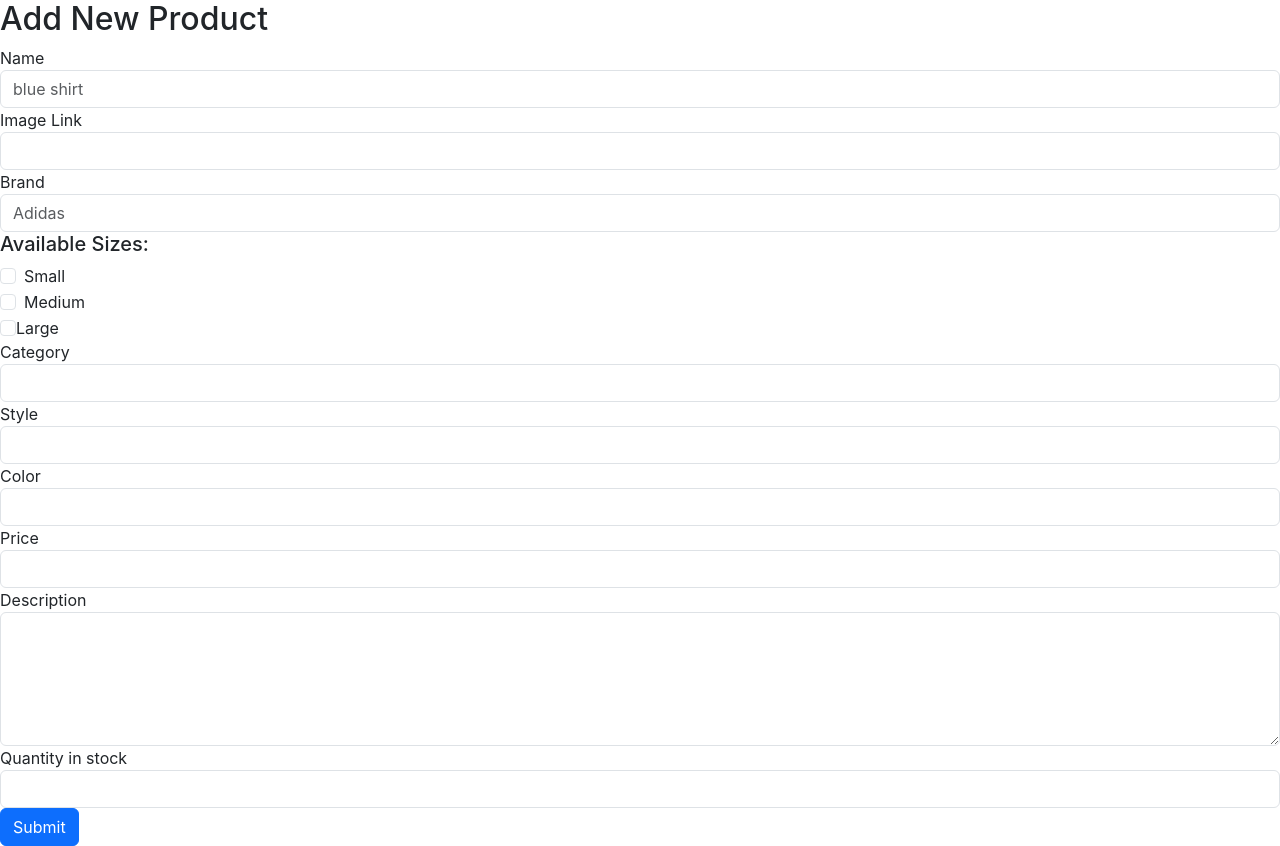
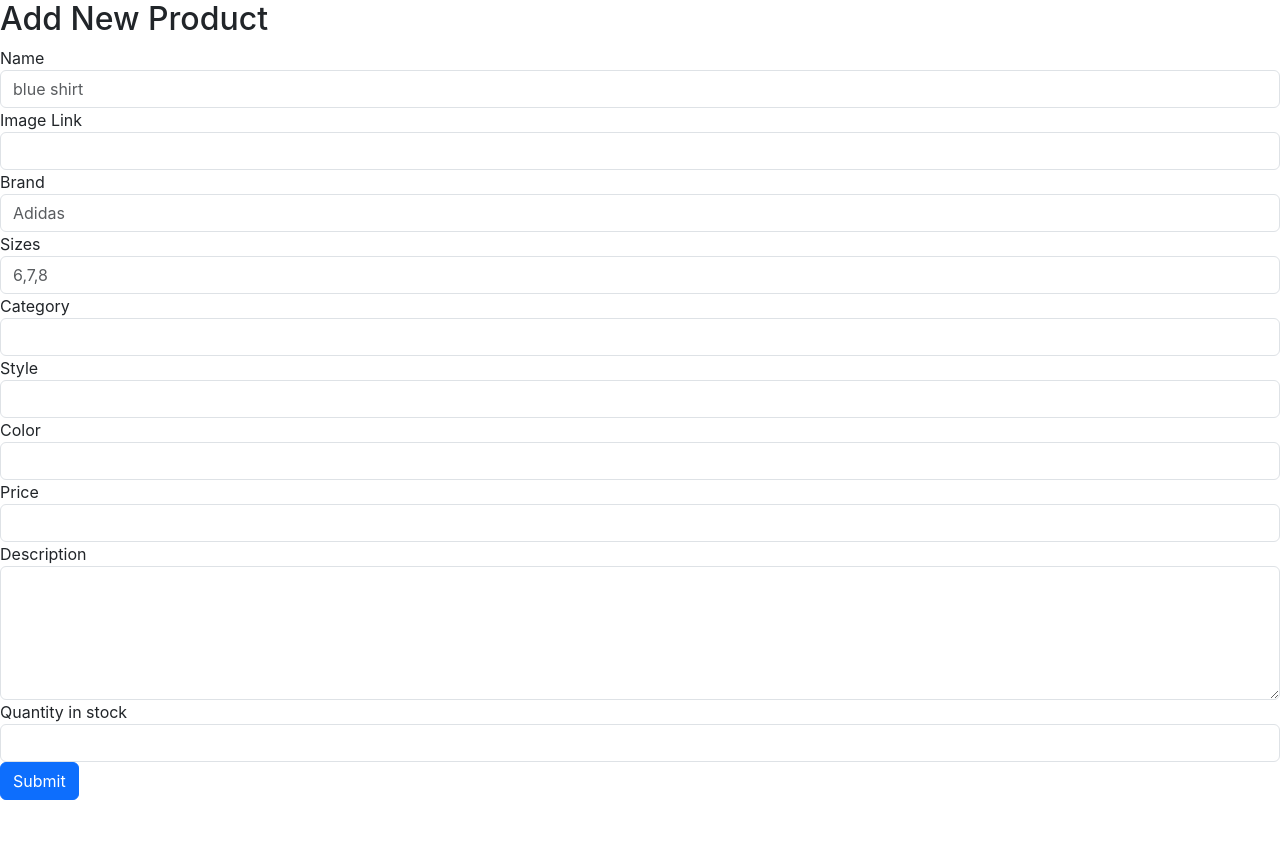
Before and after one commit to OilPainter1/MERN-Ecommerce, a React (Create React App) app in the folder ecommerce/: page / in a window 1280 px wide. Both pictures are taken after a click on the button 1264 px from the left and 423 px from the top of the page. After the commit the page ends 800 px from the top, so only its background shows below. Built offline with nearby package versions, Linux system fonts and the light colour scheme.

Commit message:
edited form layout

```diff
--- a/ecommerce/src/views/AddProductForm.js
+++ b/ecommerce/src/views/AddProductForm.js
@@ -18,26 +18,10 @@ function AddProductForm(props) {
                 <input type="text" className="form-control" id="productBrand" placeholder="Adidas">
                 </input>
             </div>
-            <h5>Available Sizes:</h5>
-            <div className="fom-group">
-                <div className="form-check">
-                    <input className="form-check-input" type="checkbox" value="" id="Small"></input>
-                    <label className="form-check-label" htmlFor="defaultCheck1">
-                    Small
-                    </label>
-                </div>
-                <div className="form-check">
-                    <input className="form-check-input" type="checkbox" value="" id="Medium"></input>
-                    <label className="form-check-label" htmlFor="defaultCheck1">
-                    Medium
-                    </label>
-                </div>
-                <div>
-                    <input className="form-check-input" type="checkbox" value="" id="Large"></input>
-                    <label className="form-check-label" htmlFor="defaultCheck1">
-                     Large
-                    </label>
-                </div>
+            <div className="form-group">
+                <label htmlFor="productSize">Sizes</label>
+                <input type="text" className="form-control" id="productSizes" placeholder="6,7,8">
+                </input>
             </div>
             <div className="form-group">
                 <label htmlFor="productCategory">Category</label>
```
